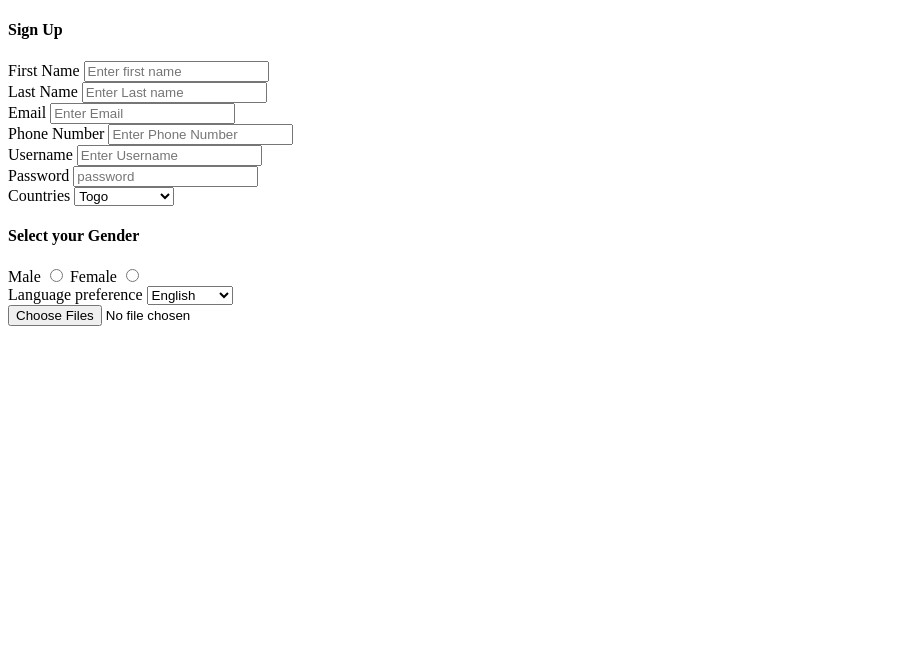
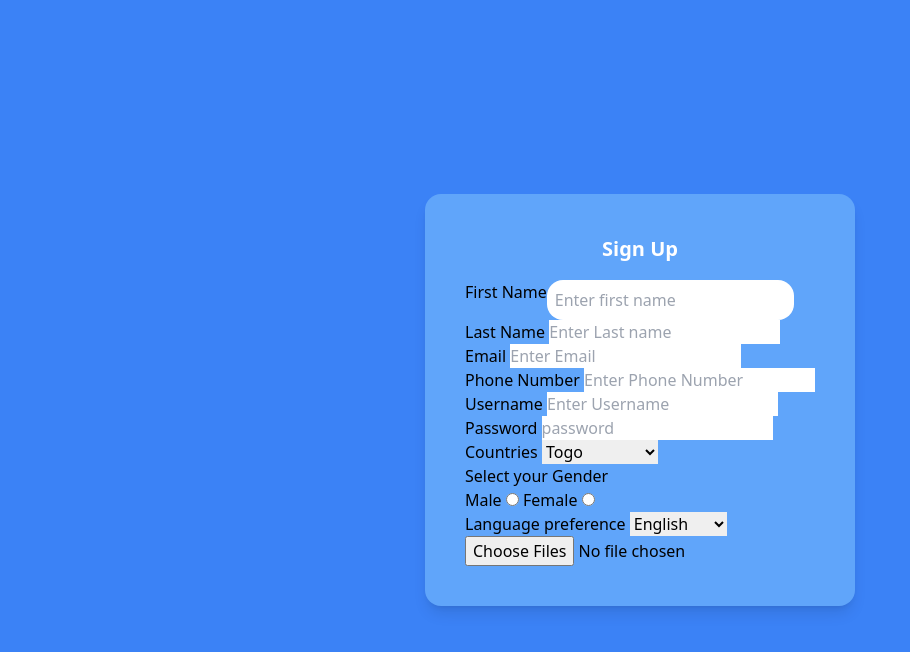
Before and after one commit to oluwaseun-babatunde/full-form-authentication, a plain HTML site: page index.html in a window 1280 px wide. Shown: the whole page, without its empty margins (0-910 px from the left). Drawn offline with nearby package versions, Linux system fonts and the light colour scheme.

Commit message:
new updates

```diff
--- a/index.html
+++ b/index.html
@@ -4,15 +4,17 @@
     <meta charset="UTF-8">
     <meta name="viewport" content="width=device-width, initial-scale=1.0">
     <title>Document</title>
+    <script src="https://cdn.tailwindcss.com"></script>
+    <link rel="preconnect" href="https://fonts.googleapis.com">
 </head>
-<body>
+<body class="flex justify-center items-center bg-blue-500 min-h-screen">
 
-    <form class="">
-        <h4 class="">Sign Up</h4>
+    <form class="bg-blue-400 shadow-lg m-auto p-10 rounded-2xl">
+        <h4 class="text-center text-white font-bold mb-4 text-[20px]">Sign Up</h4>
 
-        <div class="">
+        <div class="flex  ">
         <label for="">First Name</label>
-         <input type="text" placeholder="Enter first name" class="p-4 rounded-2xl">
+         <input type="text" placeholder="Enter first name" class="p-2 rounded-2xl">
         </div>
 
         <div class="">
```
